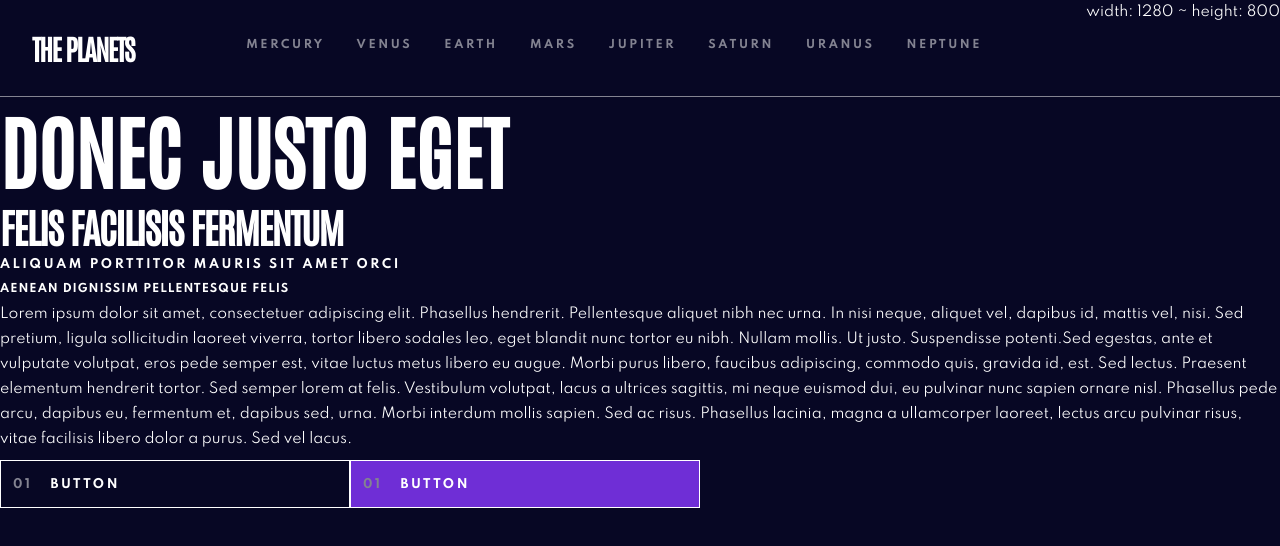
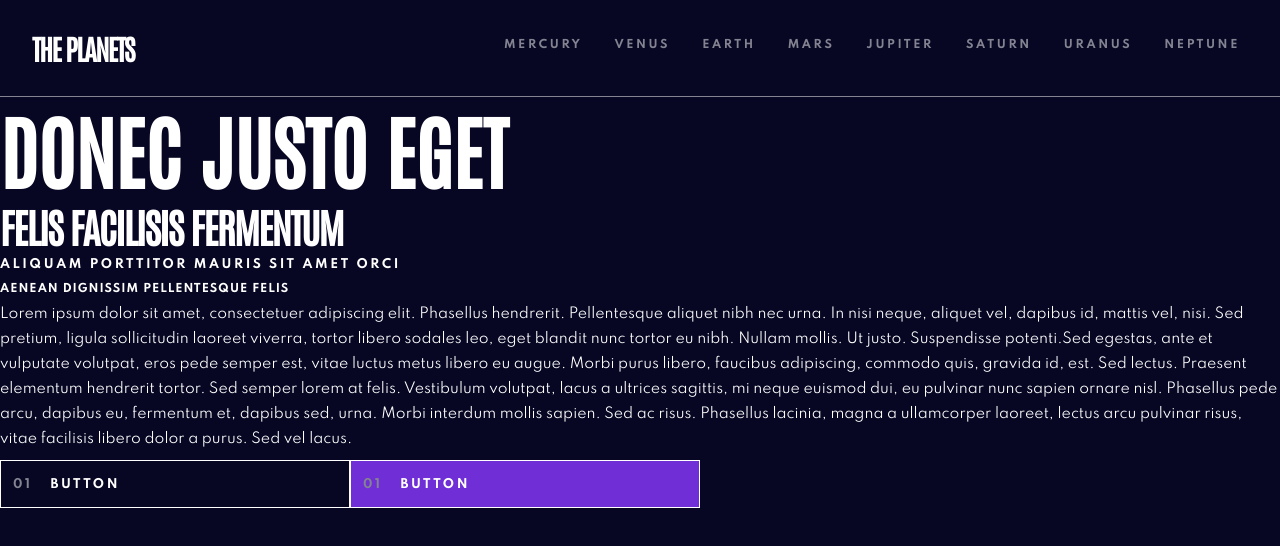
Before and after one commit to rparias/planets-fact-site, a React (Create React App) app: page / in a window 1280 px wide. Shown: the top 546 px of the page. Built offline with nearby package versions, Linux system fonts and the light colour scheme.

Commit message:
Refactors the menu to a new component called BigMenu

```diff
--- /dev/null
+++ b/src/components/shared/Menubar/_BigMenu.js
@@ -0,0 +1,36 @@
+import React from 'react'
+import Menubutton from './Menubutton/_button'
+import { COLORS } from '../../../globalStyles'
+
+const BigMenu = () => {
+  return (
+    <ul>
+      <li>
+        <Menubutton text="Mercury" activeColor={COLORS.mercury} />
+      </li>
+      <li>
+        <Menubutton text="Venus" activeColor={COLORS.venus} />
+      </li>
+      <li>
+        <Menubutton text="Earth" activeColor={COLORS.earth} />
+      </li>
+      <li>
+        <Menubutton text="Mars" activeColor={COLORS.mars} />
+      </li>
+      <li>
+        <Menubutton text="Jupiter" activeColor={COLORS.jupiter} />
+      </li>
+      <li>
+        <Menubutton text="Saturn" activeColor={COLORS.saturn} />
+      </li>
+      <li>
+        <Menubutton text="Uranus" activeColor={COLORS.uranus} />
+      </li>
+      <li>
+        <Menubutton text="Neptune" activeColor={COLORS.neptune} />
+      </li>
+    </ul>
+  )
+}
+
+export default BigMenu
--- a/src/components/shared/Menubar/index.js
+++ b/src/components/shared/Menubar/index.js
@@ -1,45 +1,16 @@
-import React, { useState, useEffect } from 'react'
+import React from 'react'
 import Navbar from './_styles'
-import Menubutton from './Menubutton/_button'
-import { COLORS } from '../../../globalStyles'
 import useWindowDimensions from './hooks/useWindowDimensions'
 import { ReactComponent as HamburguerIcon } from '../../../assets/icon-hamburger.svg'
+import BigMenu from './_BigMenu'
 
 const Menubar = () => {
-  const { height, width } = useWindowDimensions()
+  const { width } = useWindowDimensions()
   return (
     <Navbar>
       <h2>The planets</h2>
       <HamburguerIcon />
-      <ul>
-        <li>
-          <Menubutton text="Mercury" activeColor={COLORS.mercury} />
-        </li>
-        <li>
-          <Menubutton text="Venus" activeColor={COLORS.venus} />
-        </li>
-        <li>
-          <Menubutton text="Earth" activeColor={COLORS.earth} />
-        </li>
-        <li>
-          <Menubutton text="Mars" activeColor={COLORS.mars} />
-        </li>
-        <li>
-          <Menubutton text="Jupiter" activeColor={COLORS.jupiter} />
-        </li>
-        <li>
-          <Menubutton text="Saturn" activeColor={COLORS.saturn} />
-        </li>
-        <li>
-          <Menubutton text="Uranus" activeColor={COLORS.uranus} />
-        </li>
-        <li>
-          <Menubutton text="Neptune" activeColor={COLORS.neptune} />
-        </li>
-      </ul>
-      <p>
-        width: {width} ~ height: {height}
-      </p>
+      {width > 768 ? <BigMenu /> : <ul>Small Menu</ul>}
     </Navbar>
   )
 }
```
